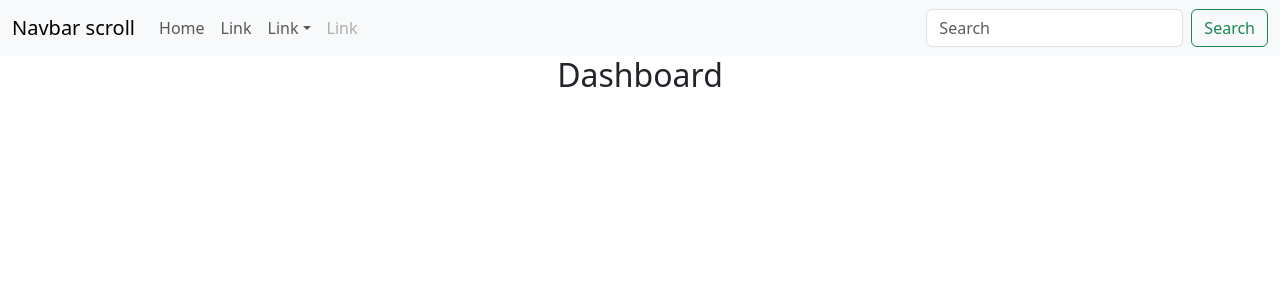
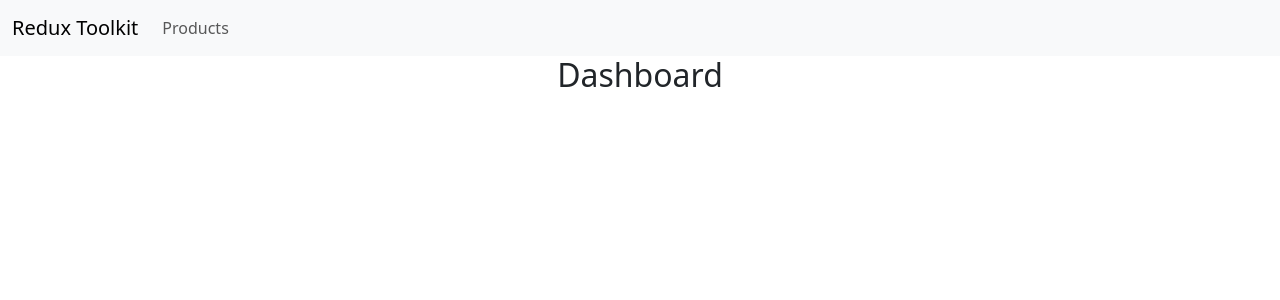
Before and after one commit to leobewater/youtube-redux-toolkit-ecom, a React (Create React App) app: page / in a window 1280 px wide. Shown: the top 300 px of the page. Built offline with nearby package versions, Linux system fonts and the light colour scheme.

Commit message:
clean up nav items

```diff
--- a/src/components/NavbarPanel.js
+++ b/src/components/NavbarPanel.js
@@ -1,15 +1,13 @@
-import Button from 'react-bootstrap/Button';
 import Container from 'react-bootstrap/Container';
-import Form from 'react-bootstrap/Form';
 import Nav from 'react-bootstrap/Nav';
 import Navbar from 'react-bootstrap/Navbar';
-import NavDropdown from 'react-bootstrap/NavDropdown';
+import { Link } from 'react-router-dom';
 
 const NavbarPanel = () => {
   return (
     <Navbar expand="lg" className="bg-body-tertiary">
       <Container fluid>
-        <Navbar.Brand href="#">Navbar scroll</Navbar.Brand>
+        <Navbar.Brand href="#">Redux Toolkit</Navbar.Brand>
         <Navbar.Toggle aria-controls="navbarScroll" />
         <Navbar.Collapse id="navbarScroll">
           <Nav
@@ -17,31 +15,10 @@ const NavbarPanel = () => {
             style={{ maxHeight: '100px' }}
             navbarScroll
           >
-            <Nav.Link href="#action1">Home</Nav.Link>
-            <Nav.Link href="#action2">Link</Nav.Link>
-            <NavDropdown title="Link" id="navbarScrollingDropdown">
-              <NavDropdown.Item href="#action3">Action</NavDropdown.Item>
-              <NavDropdown.Item href="#action4">
-                Another action
-              </NavDropdown.Item>
-              <NavDropdown.Divider />
-              <NavDropdown.Item href="#action5">
-                Something else here
-              </NavDropdown.Item>
-            </NavDropdown>
-            <Nav.Link href="#" disabled>
-              Link
+            <Nav.Link to="/" as={Link}>
+              Products
             </Nav.Link>
           </Nav>
-          <Form className="d-flex">
-            <Form.Control
-              type="search"
-              placeholder="Search"
-              className="me-2"
-              aria-label="Search"
-            />
-            <Button variant="outline-success">Search</Button>
-          </Form>
         </Navbar.Collapse>
       </Container>
     </Navbar>
```
